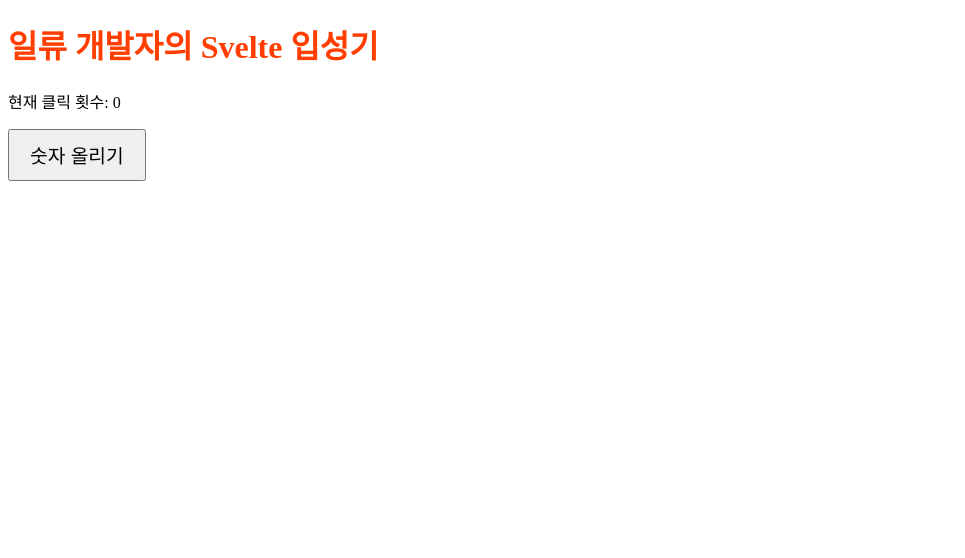
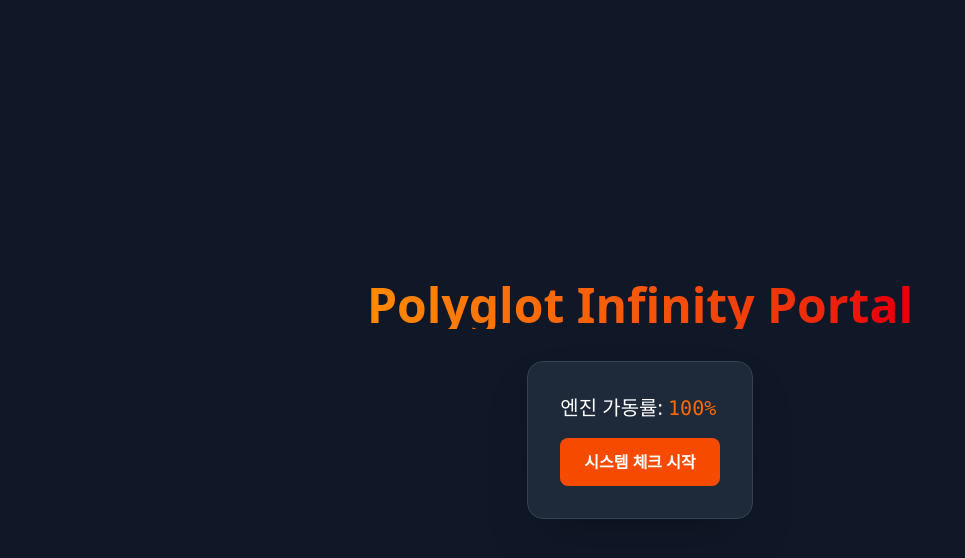
Before and after one commit to welchs1423/polyglot-infinity, a SvelteKit app in the folder portal-svelte/: page / in a window 1280 px wide. Shown: the top 558 px of the page, without its empty margins (0-965 px from the left). Built offline with nearby package versions, Linux system fonts and the light colour scheme.

Commit message:
feat: Svelte 대시보드 UI 구현 및 Tailwind v4 설정 완료

```diff
--- a/portal-svelte/package.json
+++ b/portal-svelte/package.json
@@ -15,9 +15,15 @@
 		"@sveltejs/adapter-auto": "^7.0.0",
 		"@sveltejs/kit": "^2.50.2",
 		"@sveltejs/vite-plugin-svelte": "^6.2.4",
+		"autoprefixer": "^10.4.24",
+		"postcss": "^8.5.6",
 		"svelte": "^5.49.2",
 		"svelte-check": "^4.3.6",
+		"tailwindcss": "^4.1.18",
 		"typescript": "^5.9.3",
 		"vite": "^7.3.1"
+	},
+	"dependencies": {
+		"@tailwindcss/vite": "^4.1.18"
 	}
 }
--- /dev/null
+++ b/portal-svelte/src/app.css
@@ -0,0 +1 @@
+@import "tailwindcss";
--- a/portal-svelte/src/routes/+layout.svelte
+++ b/portal-svelte/src/routes/+layout.svelte
@@ -1,11 +1,5 @@
-<script lang="ts">
-	import favicon from '$lib/assets/favicon.svg';
-
-	let { children } = $props();
+<script>
+  import '../app.css';
 </script>
 
-<svelte:head>
-	<link rel="icon" href={favicon} />
-</svelte:head>
-
-{@render children()}
+<slot />
--- a/portal-svelte/src/routes/+page.svelte
+++ b/portal-svelte/src/routes/+page.svelte
@@ -1,15 +1,12 @@
-<script lang="ts">
-        let count = 0;
-        const increment = () => {
-                count += 1;
-        };
-</script>
+<div class="min-h-screen bg-gray-900 text-white flex flex-col items-center justify-center">
+    <h1 class="text-5xl font-extrabold text-transparent bg-clip-text bg-gradient-to-r from-orange-400 to-red-600 mb-8">
+        Polyglot Infinity Portal
+    </h1>
 
-<h1>일류 개발자의 Svelte 입성기</h1>
-<p>현재 클릭 횟수: {count}</p>
-<button on:click={increment}>숫자 올리기</button>
-
-<style>
-        h1 { color: #ff3e00; }
-        button { padding: 10px 20px; font-size: 1.2rem; cursor: pointer; }
-</style>
+    <div class="p-8 bg-gray-800 rounded-2xl shadow-2xl border border-gray-700">
+        <p class="text-xl mb-4">엔진 가동률: <span class="text-orange-500 font-mono">100%</span></p>
+        <button class="px-6 py-3 bg-orange-600 hover:bg-orange-500 transition-colors rounded-lg font-bold">
+            시스템 체크 시작
+        </button>
+    </div>
+</div>
--- a/portal-svelte/vite.config.ts
+++ b/portal-svelte/vite.config.ts
@@ -1,6 +1,10 @@
 import { sveltekit } from '@sveltejs/kit/vite';
 import { defineConfig } from 'vite';
+import tailwindcss from '@tailwindcss/vite';
 
 export default defineConfig({
-	plugins: [sveltekit()]
+	plugins: [
+		tailwindcss(),
+		sveltekit()
+	]
 });
```
Also changed, not shown: 1 other file (tests, documents, lock files or other folders).
